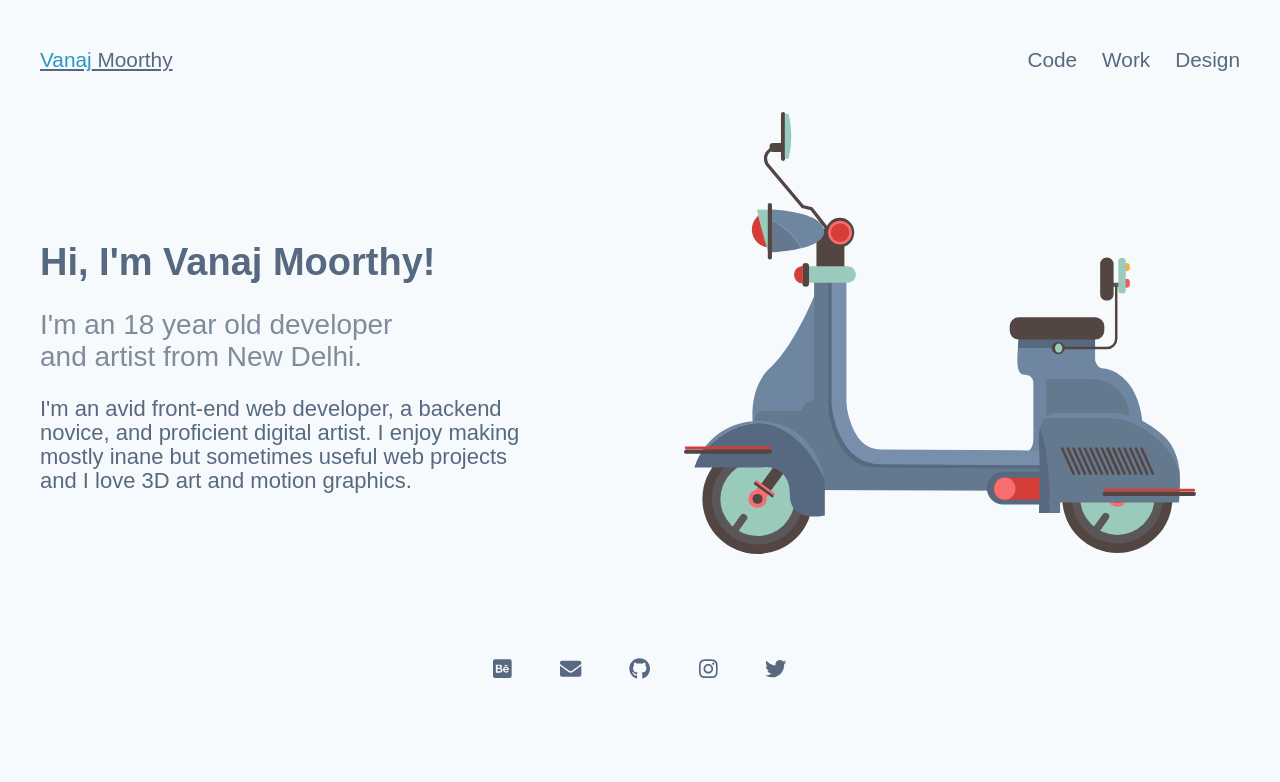
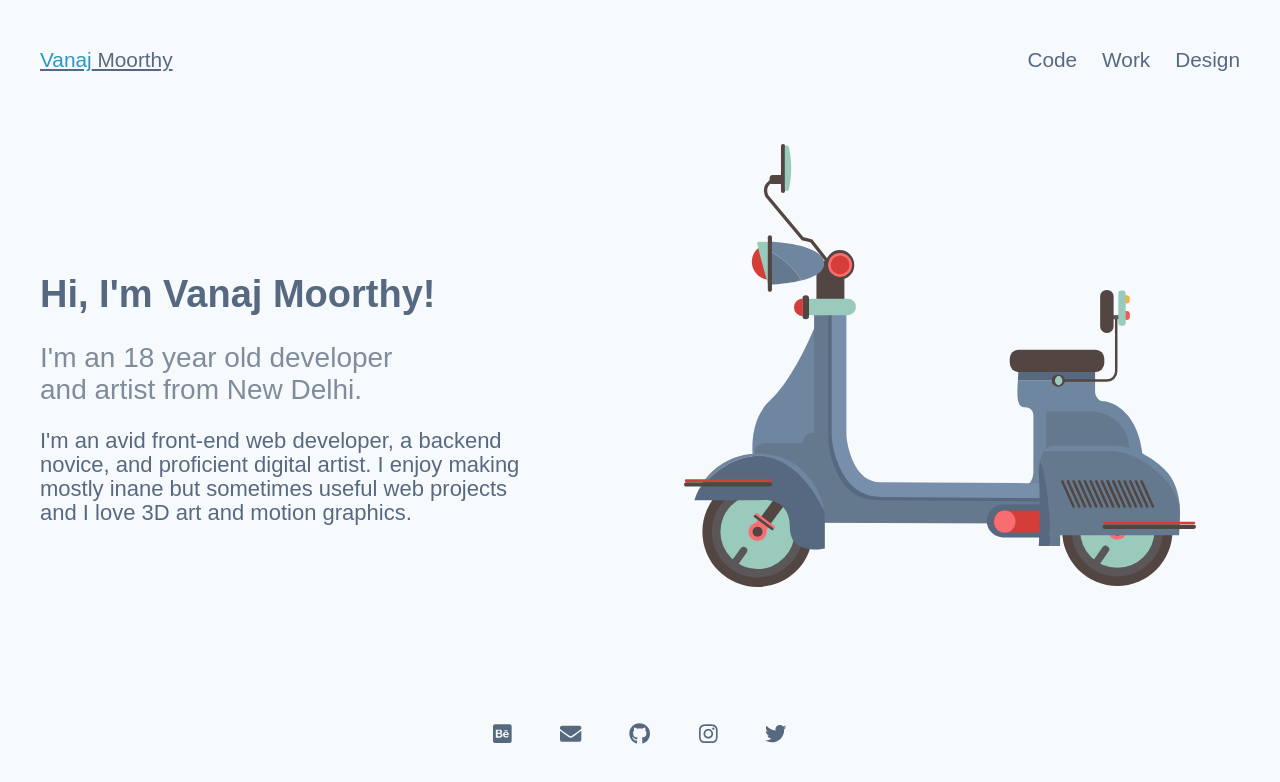
Before and after one commit to vanajmoorthy/v4, a Vue app: page / in a window 1280 px wide. Shown: the top 782 px of the page. Built offline with nearby package versions, Linux system fonts and the light colour scheme; a web font is replaced by a local one.

Commit message:
Flex layout update to home page

```diff
--- a/src/views/Home.vue
+++ b/src/views/Home.vue
@@ -63,7 +63,8 @@ h3 {
   font-family: canada-type-gibson, sans-serif;
   font-style: normal;
   display: flex;
-  /* min-height: calc(100vh - 9vh - 40px - 0.8em); */
+  justify-content: space-between;
+  height: calc(100vh - 14.6vh);
   flex-direction: column;
 }
 
```
